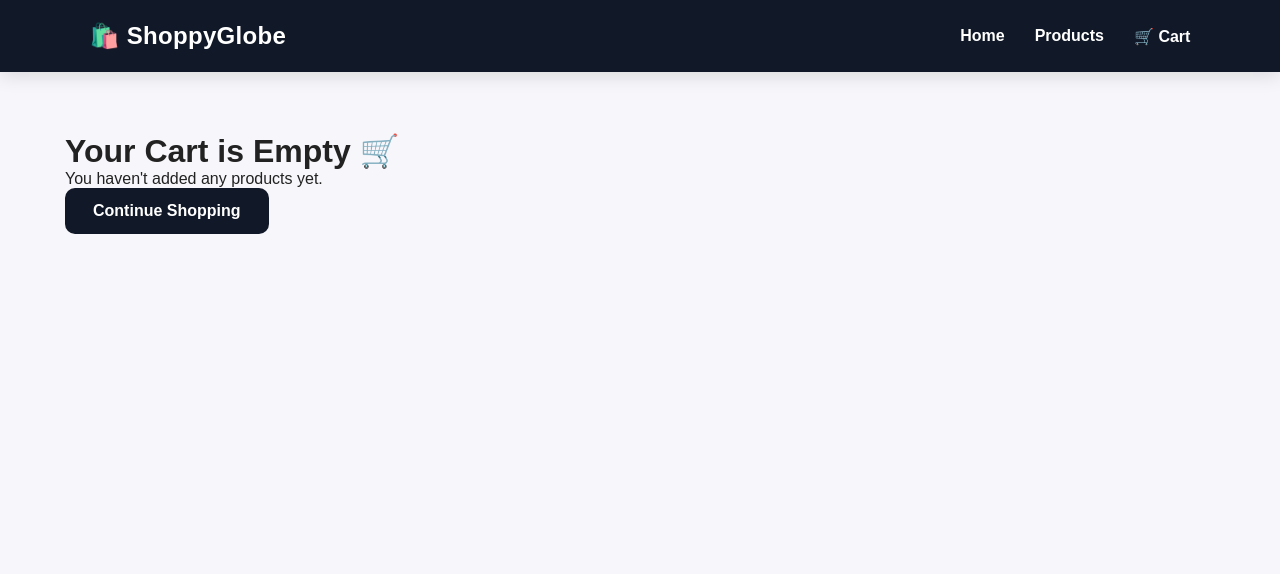
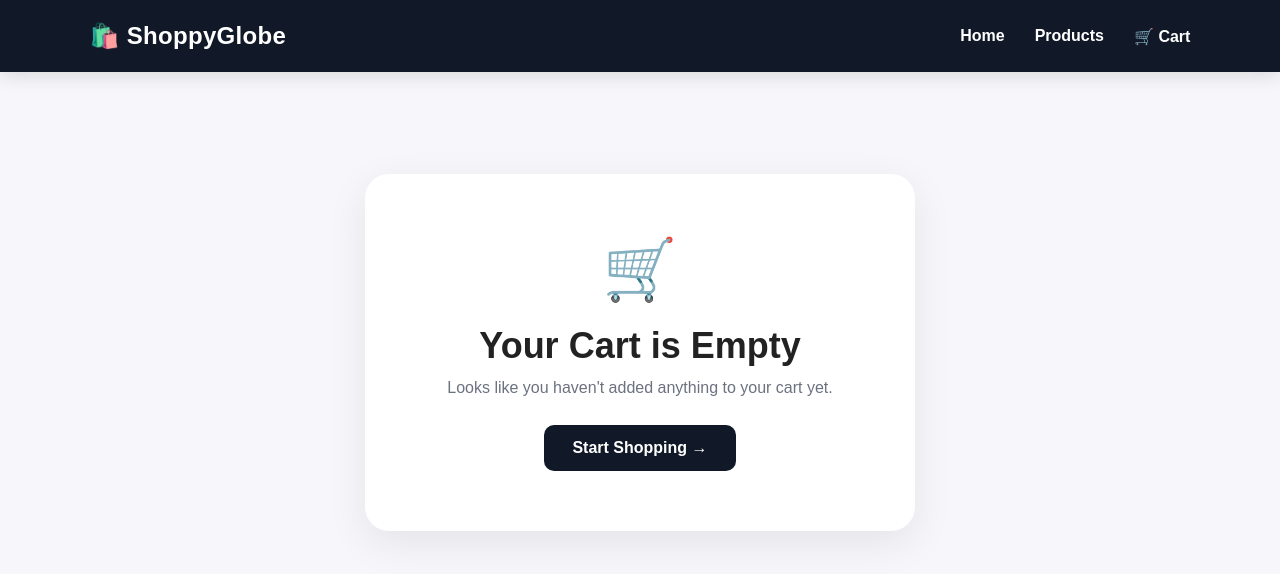
Before and after one commit to baburao745/shoppy-globe, a React (Vite) app: page /cart in a window 1280 px wide. Shown: the top 574 px of the page. Built offline with nearby package versions, Linux system fonts and the light colour scheme.

Commit message:
Improve empty cart experience

```diff
--- a/src/index.css
+++ b/src/index.css
@@ -667,3 +667,35 @@ a {
   color: white;
   border-color: #111827;
 }
+
+.empty-cart {
+  min-height: 70vh;
+  display: flex;
+  align-items: center;
+  justify-content: center;
+}
+
+.empty-cart-card {
+  background: white;
+  max-width: 550px;
+  width: 100%;
+  padding: 60px 30px;
+  text-align: center;
+  border-radius: 24px;
+  box-shadow: 0 12px 40px rgba(0, 0, 0, 0.08);
+}
+
+.empty-cart-icon {
+  font-size: 60px;
+  margin-bottom: 20px;
+}
+
+.empty-cart-card h1 {
+  font-size: 36px;
+  margin-bottom: 12px;
+}
+
+.empty-cart-card p {
+  color: #6b7280;
+  margin-bottom: 28px;
+}
--- a/src/pages/Cart.jsx
+++ b/src/pages/Cart.jsx
@@ -13,19 +13,22 @@ function Cart() {
  if (items.length === 0) {
   return (
     <main className="cart-page empty-cart">
-        <h1>Your Cart is Empty 🛒</h1>
+      <div className="empty-cart-card">
+        <div className="empty-cart-icon">🛒</div>
+
+        <h1>Your Cart is Empty</h1>
 
         <p>
-          You haven't added any products yet.
+          Looks like you haven't added anything to your cart yet.
         </p>
 
         <Link to="/products" className="shop-button">
-          Continue Shopping
+          Start Shopping →
         </Link>
+      </div>
     </main>
   );
 }
-
   return (
     <main className="cart-page">
       <section className="cart-header">
```
Lines whose indentation alone changed are shown as unchanged.
